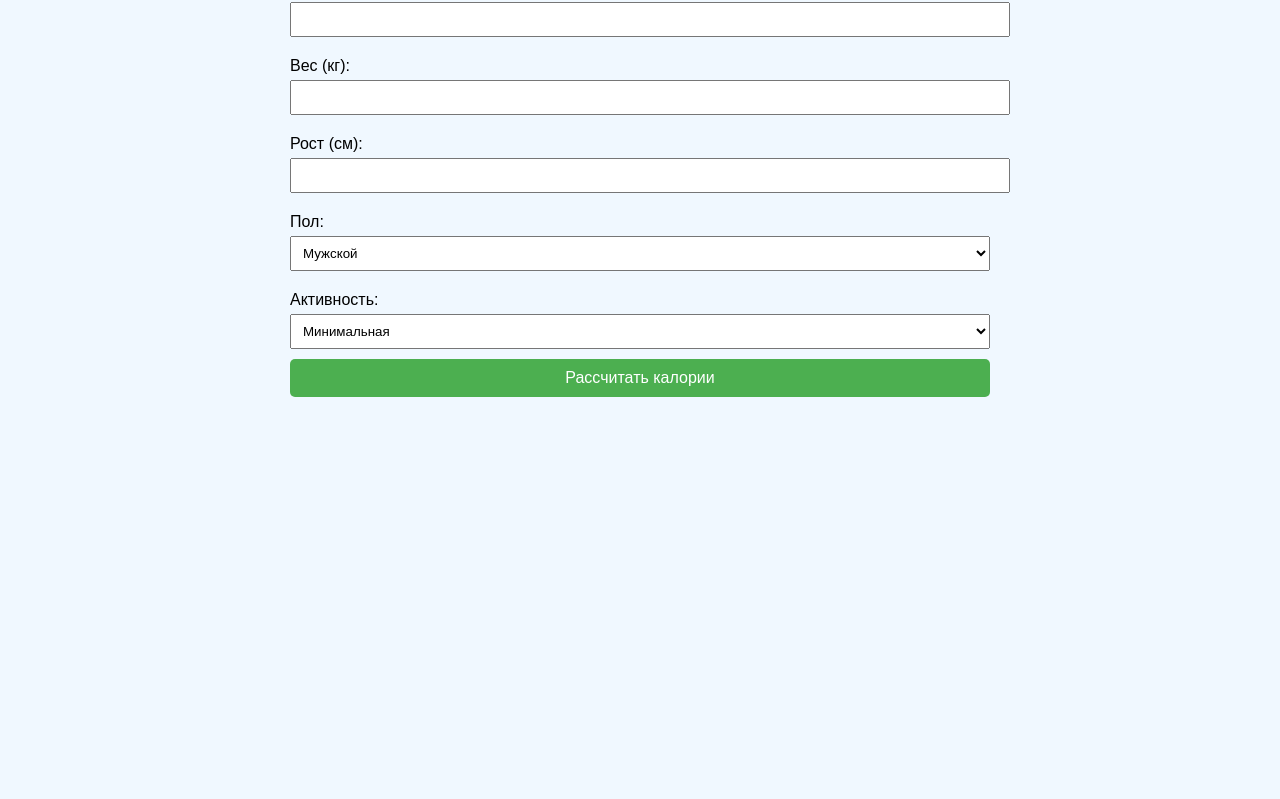
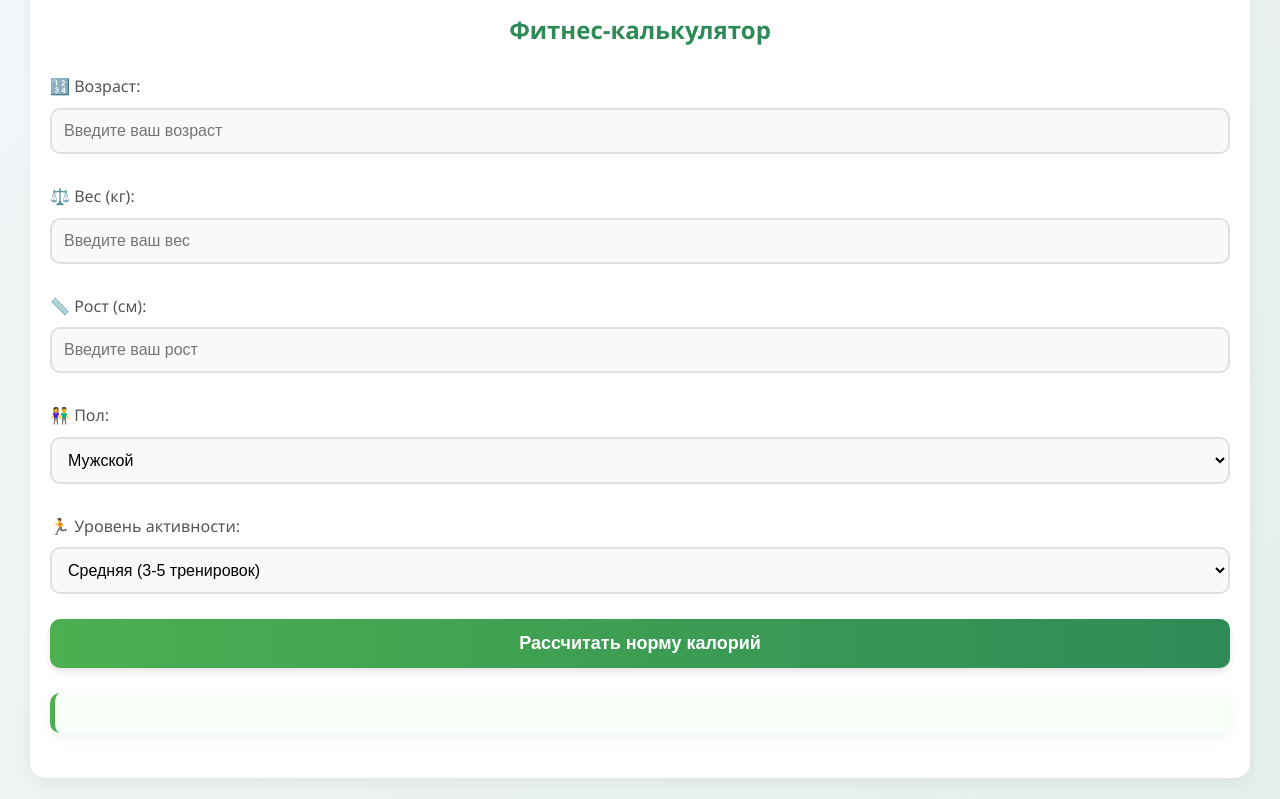
Before and after one commit to Beka0726/My-fit1, a plain HTML site: page index.html in a window 1280 px wide. Shown: the part 179-978 px from the top of the page. Before the commit the page ends 800 px from the top, so only its background shows below. Drawn offline with Linux system fonts and the light colour scheme.

Commit message:
Update index.html

```diff
--- a/index.html
+++ b/index.html
@@ -2,101 +2,192 @@
 <html lang="ru">
 <head>
   <meta charset="UTF-8">
+  <meta name="viewport" content="width=device-width, initial-scale=1.0, maximum-scale=1.0, user-scalable=no">
   <title>My Fit</title>
   <style>
     body {
-      font-family: Arial;
-      max-width: 700px;
-      margin: 40px auto;
+      font-family: 'Segoe UI', Tahoma, Geneva, Verdana, sans-serif;
+      max-width: 100%;
+      margin: 15px;
+      padding: 15px;
+      background: linear-gradient(135deg, #f5f7fa 0%, #e4efe9 100%);
+      color: #333;
+      font-size: 16px;
+      line-height: 1.6;
+    }
+
+    h1 {
+      text-align: center;
+      color: #2E8B57;
+      font-size: 24px;
+      margin-bottom: 25px;
+    }
+
+    .container {
+      background: white;
       padding: 20px;
-      background-color: #f0f8ff;
-      border-radius: 10px;
+      border-radius: 15px;
+      box-shadow: 0 5px 15px rgba(0, 0, 0, 0.05);
     }
-    h1, h3 {
-      text-align: center;
-      color: #333;
-    }
+
     label {
       display: block;
-      margin: 10px 0 5px;
+      margin: 15px 0 8px;
+      font-weight: 500;
+      color: #555;
     }
+
     input, select {
       width: 100%;
-      padding: 8px;
-      margin-bottom: 10px;
+      padding: 12px;
+      margin-bottom: 15px;
+      border: 2px solid #e0e0e0;
+      border-radius: 10px;
+      font-size: 16px;
+      background-color: #f9f9f9;
+      box-sizing: border-box;
     }
+
+    input:focus, select:focus {
+      border-color: #4CAF50;
+      background-color: #fff;
+      outline: none;
+      box-shadow: 0 0 0 3px rgba(76, 175, 80, 0.2);
+    }
+
     button {
       width: 100%;
-      padding: 10px;
-      background-color: #4CAF50;
+      padding: 14px;
+      background: linear-gradient(to right, #4CAF50, #2E8B57);
       color: white;
-      font-size: 16px;
+      font-size: 18px;
+      font-weight: bold;
       border: none;
-      border-radius: 5px;
+      border-radius: 10px;
       cursor: pointer;
+      transition: all 0.3s;
+      box-shadow: 0 4px 6px rgba(0, 0, 0, 0.1);
+      margin-top: 10px;
+    }
+
+    button:active {
+      transform: scale(0.98);
+      box-shadow: 0 2px 3px rgba(0, 0, 0, 0.1);
+    }
+
+    #result {
+      margin: 25px 0;
+      padding: 20px;
+      background: #f8fff8;
+      border-radius: 10px;
+      border-left: 5px solid #4CAF50;
+      box-shadow: 0 5px 15px rgba(0, 0, 0, 0.05);
+      animation: fadeIn 0.5s ease-out;
+    }
+
+    @keyframes fadeIn {
+      from { opacity: 0; transform: translateY(10px); }
+      to { opacity: 1; transform: translateY(0); }
+    }
+
+    .logo {
+      display: block;
+      margin: 0 auto 20px;
+      max-width: 120px;
+      animation: pulse 2s infinite alternate;
+    }
+
+    @keyframes pulse {
+      from { transform: scale(1); }
+      to { transform: scale(1.05); }
+    }
+
+    @media (prefers-color-scheme: dark) {
+      body {
+        background: #121212;
+        color: #eee;
+      }
+      .container {
+        background: #1e1e1e;
+      }
+      input, select, #result {
+        background: #2d2d2d;
+        color: #fff;
+        border-color: #444;
       }
       #result {
-      margin-top: 20px;
-      font-weight: bold;
-      text-align: center;
+        background: #1a2e1a;
+      }
     }
   </style>
 </head>
 <body>
+  <div class="container">
+    <img src="https://via.placeholder.com/120x120/4CAF50/FFFFFF?text=MY+FIT" alt="My Fit Logo" class="logo">
 
-  <!-- ЛОГОТИП -->
-  <img src="logo.png" alt="My Fit Logo" style="display: block; margin: 0 auto 20px; width: 200px;">
+    <h1>Фитнес-калькулятор</h1>
 
-  <h1>Фит-калькулятор</h1>
+    <label>🔢 Возраст:</label>
+    <input type="number" id="age" placeholder="Введите ваш возраст">
 
-  <label>Возраст:</label>
-  <input type="number" id="age">
+    <label>⚖️ Вес (кг):</label>
+    <input type="number" id="weight" placeholder="Введите ваш вес">
 
-  <label>Вес (кг):</label>
-  <input type="number" id="weight">
+    <label>📏 Рост (см):</label>
+    <input type="number" id="height" placeholder="Введите ваш рост">
 
-  <label>Рост (см):</label>
-  <input type="number" id="height">
-
-  <label>Пол:</label>
+    <label>👫 Пол:</label>
     <select id="gender">
       <option value="male">Мужской</option>
       <option value="female">Женский</option>
     </select>
 
-  <label>Активность:</label>
+    <label>🏃 Уровень активности:</label>
     <select id="activity">
-    <option value="1.2">Минимальная</option>
-    <option value="1.375">Лёгкая</option>
-    <option value="1.55">Средняя</option>
-    <option value="1.725">Высокая</option>
-    <option value="1.9">Очень высокая</option>
+      <option value="1.2">Минимальная (сидячий образ жизни)</option>
+      <option value="1.375">Лёгкая (1-3 тренировки в неделю)</option>
+      <option value="1.55" selected>Средняя (3-5 тренировок)</option>
+      <option value="1.725">Высокая (6-7 тренировок)</option>
+      <option value="1.9">Очень высокая (тяжёлая работа + тренировки)</option>
     </select>
 
-  <button onclick="calculateCalories()">Рассчитать калории</button>
+    <button onclick="calculateCalories()">Рассчитать норму калорий</button>
 
     <div id="result"></div>
+  </div>
 
   <script>
     function calculateCalories() {
+      // Получаем значения из полей ввода
       const age = parseInt(document.getElementById('age').value);
       const weight = parseFloat(document.getElementById('weight').value);
       const height = parseFloat(document.getElementById('height').value);
       const gender = document.getElementById('gender').value;
       const activity = parseFloat(document.getElementById('activity').value);
 
+      // Проверка заполнения полей
+      if (!age || !weight || !height) {
+        document.getElementById('result').innerHTML = "⚠️ Пожалуйста, заполните все поля";
+        return;
+      }
+
+      // Расчет базового метаболизма (BMR)
       let bmr;
-
       if (gender === 'male') {
         bmr = 10 * weight + 6.25 * height - 5 * age + 5;
       } else {
         bmr = 10 * weight + 6.25 * height - 5 * age - 161;
       }
 
+      // Расчет общей калорийности
       const total = Math.round(bmr * activity);
 
-      document.getElementById('result').innerHTML = `Ваша суточная норма калорий: ${total} ккал`;
-    }
-  </script>
-</body>
-</html>
+      // Расчет БЖУ (30% белки, 30% жиры, 40% углеводы)
+      const protein = Math.round((total * 0.3) / 4);
+      const fats = Math.round((total * 0.3) / 9);
+      const carbs = Math.round((total * 0.4) / 4);
+
+      // Вывод результата
+      document.getElementById('result').innerHTML = `
+        <p><strong>Ваша суточная норма:</strong> ${total} ккал</p>
+        <p
```
Lines whose indentation alone changed are shown as unchanged.
